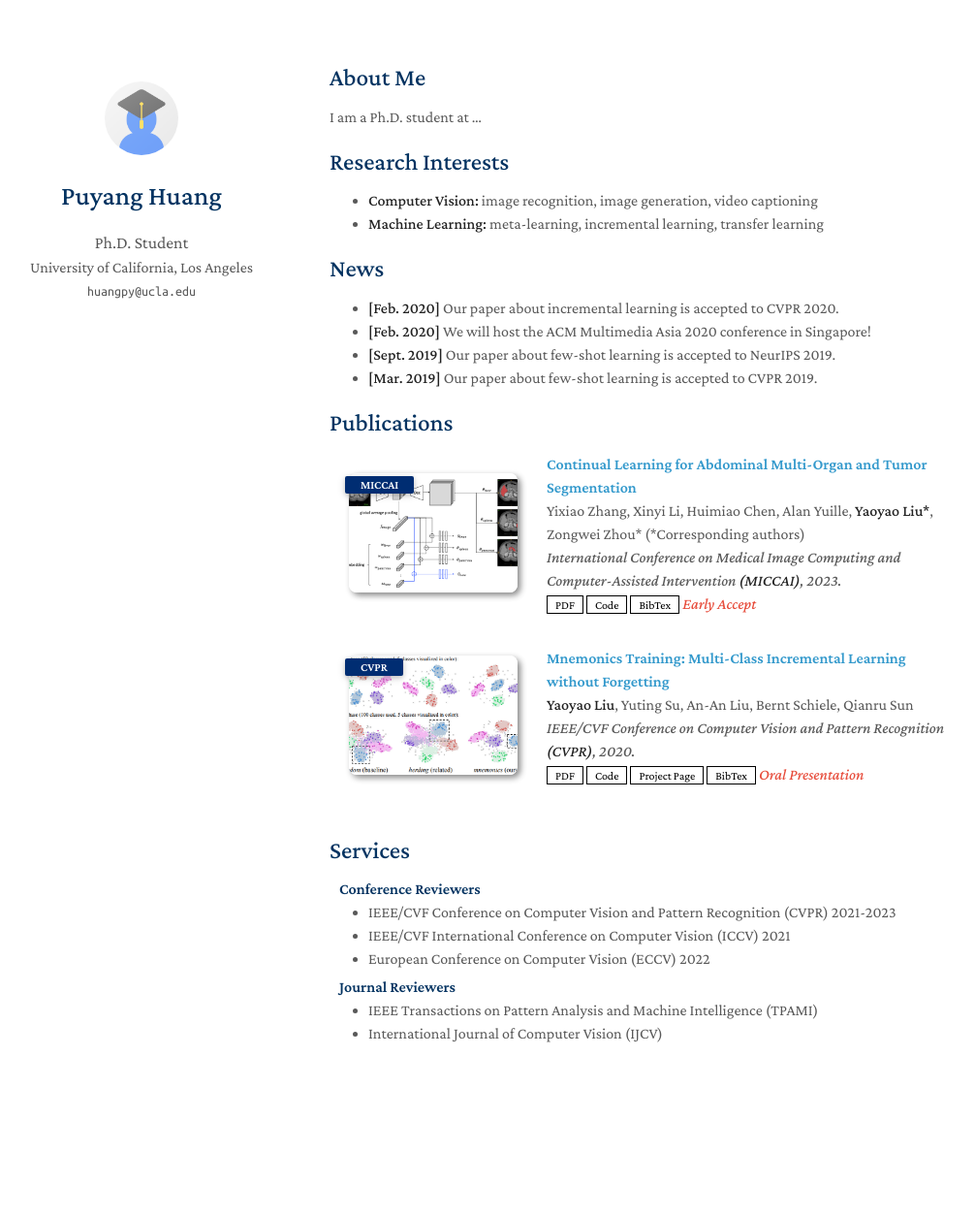
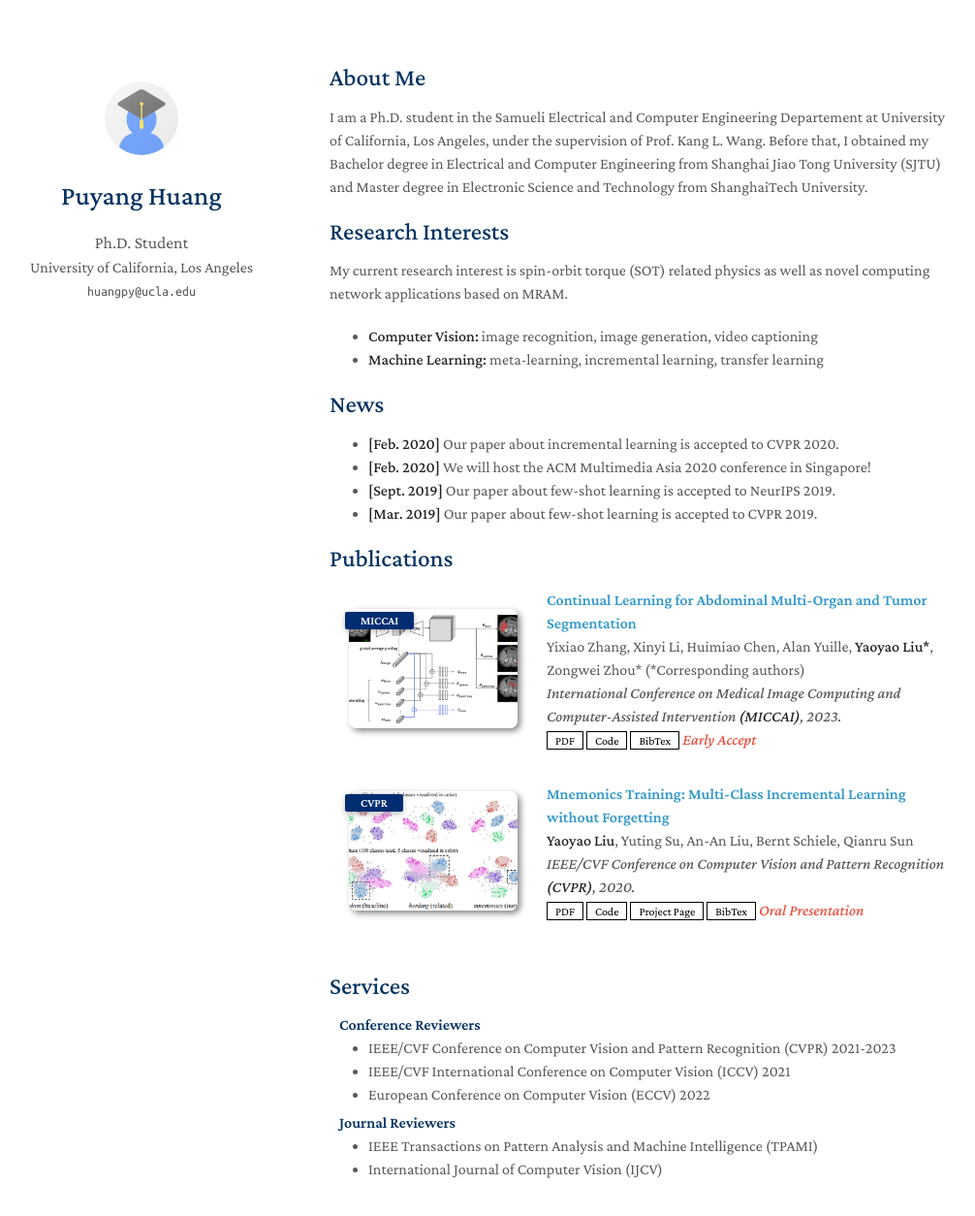
Before and after one commit to huang-piang/puyanghuang, a Jekyll site: the page built from index.md, in a window 1280 px wide and 1312 px high. Shown: the top 1254 px of the window at 97% size, without its empty margins (130-1136 px from the left). Built offline with Jekyll 4.4.1, drawn with Linux system fonts in a browser that asks for light colours; a style sheet for code colours, icons or effects is not loaded; our own code applies the rules of GitHub Pages for plain Markdown files.

Commit message:
Update index.md

```diff
--- a/index.md
+++ b/index.md
@@ -4,10 +4,11 @@ layout: homepage
 
 ## About Me
 
-I am a Ph.D. student at ...
+I am a Ph.D. student in the Samueli Electrical and Computer Engineering Departement at University of California, Los Angeles, under the supervision of Prof. Kang L. Wang. Before that, I obtained my Bachelor degree in Electrical and Computer Engineering from Shanghai Jiao Tong University (SJTU) and Master degree in Electronic Science and Technology from ShanghaiTech University.
 
 ## Research Interests
 
+My current research interest is spin-orbit torque (SOT) related physics as well as novel computing network applications based on MRAM.
 - **Computer Vision:** image recognition, image generation, video captioning
 - **Machine Learning:** meta-learning, incremental learning, transfer learning
 
```
